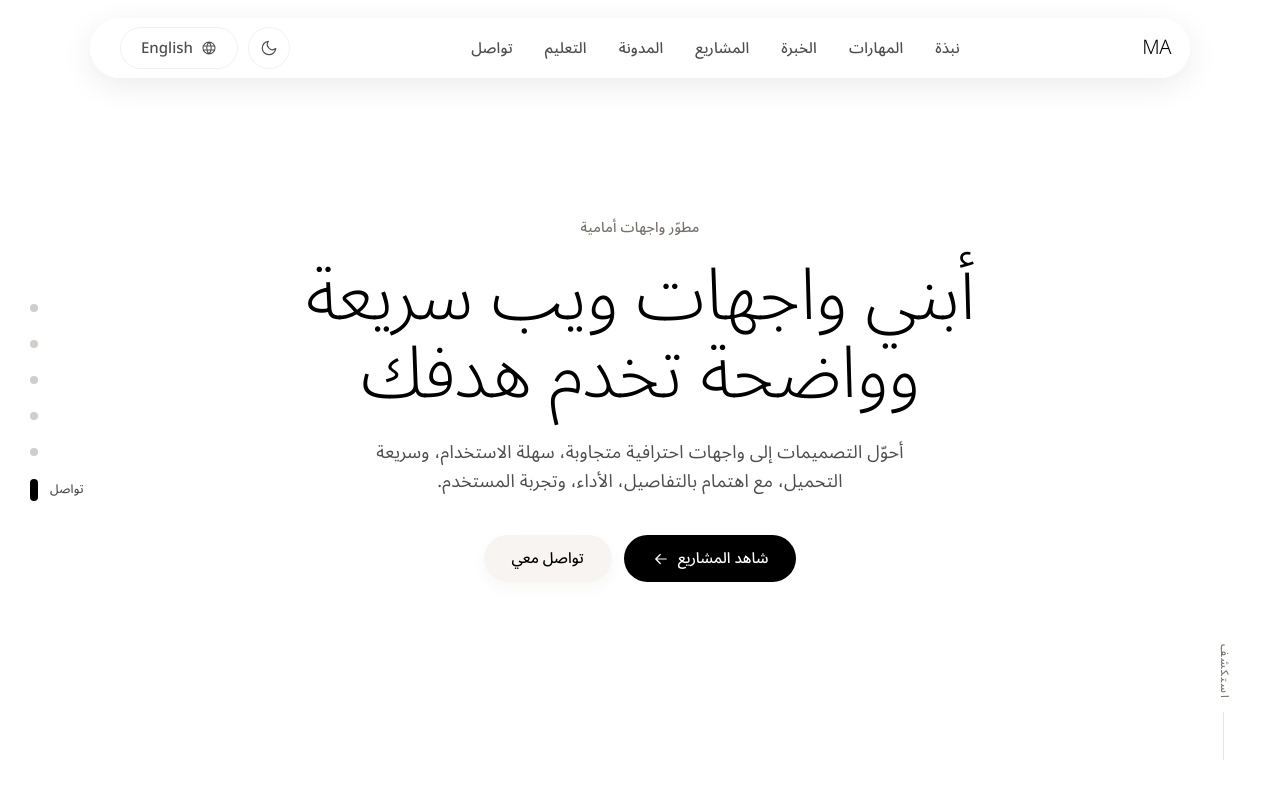
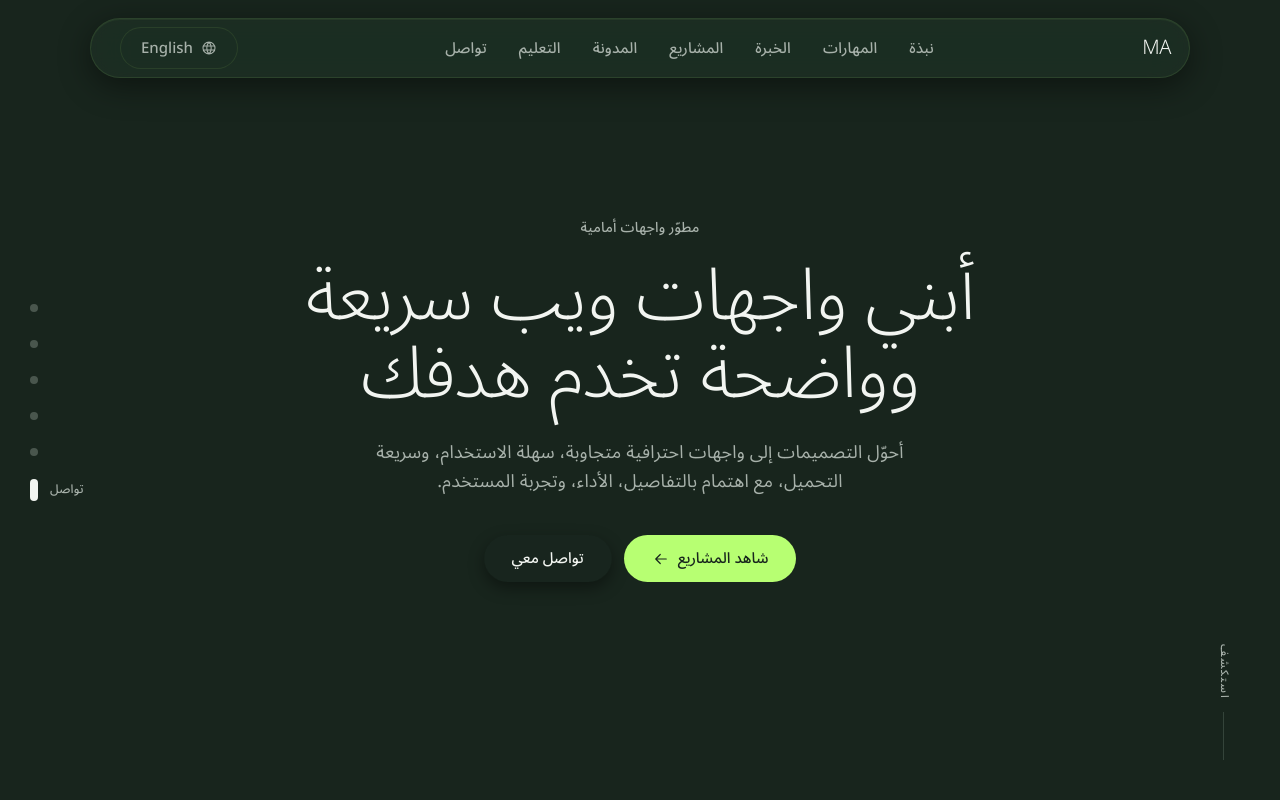
Before and after one commit to mo-abdelazem/portfolio-, a Next.js app: page /ar in a window 1280 px wide. Shown: the top 800 px of the page. Built offline with nearby package versions, Linux system fonts and the light colour scheme.

Commit message:
refactor: remove theme handling components and update global styles for dark mode

```diff
--- a/src/app/[locale]/layout.tsx
+++ b/src/app/[locale]/layout.tsx
@@ -7,7 +7,6 @@ import { routing } from "@/i18n/routing";
 import { Footer } from "@/components/footer";
 import { Nav } from "@/components/nav";
 import type { SiteContent } from "@/lib/types";
-import { ThemeScript } from "@/components/theme-script";
 import "../globals.css";
 
 
@@ -130,7 +129,6 @@ export default async function LocaleLayout({ children, params }: Props) {
       suppressHydrationWarning
     >
       <head>
-        <ThemeScript />
       </head>
       <body>
 
--- a/src/app/globals.css
+++ b/src/app/globals.css
@@ -3,41 +3,44 @@
 /* ===== ElevenLabs Design Tokens ===== */
 
 :root {
-  color-scheme: light;
+  color-scheme: dark;
 
   /* Surfaces */
-  --bg: #ffffff;
-  --bg-secondary: #f5f5f5;
-  --bg-warm: rgba(245, 242, 239, 0.8);
-  --bg-blur: rgba(255, 255, 255, 0.92);
+  --bg: #18251D;
+  --bg-secondary: #223229;
+  --bg-warm: rgba(34, 50, 41, 0.05);
+  --bg-blur: rgba(24, 37, 29, 0.85);
 
   /* Glass (iOS-style pill nav) */
-  --glass-bg: rgba(255, 255, 255, 0.7);
-  --glass-border: rgba(255, 255, 255, 0.7);
+  --glass-bg: rgba(34, 50, 41, 0.6);
+  --glass-border: rgba(183, 255, 114, 0.1);
   --glass-shadow:
-    rgba(0, 0, 0, 0.08) 0px 8px 32px,
-    rgba(255, 255, 255, 0.7) 0px 1px 0px inset;
-  --glass-active: rgba(0, 0, 0, 0.05);
+    rgba(0, 0, 0, 0.45) 0px 8px 32px,
+    rgba(183, 255, 114, 0.06) 0px 1px 0px inset;
+  --glass-active: rgba(183, 255, 114, 0.09);
 
   /* Text */
-  --text: #000000;
-  --text-secondary: #4e4e4e;
-  --text-muted: #777169;
+  --text: #F2F5F1;
+  --text-secondary: #A7B1AA;
+  --text-muted: #A7B1AA;
 
   /* Borders */
-  --border: #e5e5e5;
-  --border-subtle: rgba(0, 0, 0, 0.05);
-
-  /* Shadows — ElevenLabs multi-layer system */
-  --shadow-inset: rgba(0, 0, 0, 0.075) 0px 0px 0px 0.5px inset;
-  --shadow-ring: rgba(0, 0, 0, 0.06) 0px 0px 0px 1px;
-  --shadow-soft: rgba(0, 0, 0, 0.04) 0px 4px 4px;
+  --border: #34443A;
+  --border-subtle: rgba(183, 255, 114, 0.08);
+
+  /* Accents */
+  --accent: #B7FF72;
+  --accent-hover: #C8FF91;
+
+  /* Shadows */
+  --shadow-inset: rgba(183, 255, 114, 0.05) 0px 0px 0px 0.5px inset;
+  --shadow-ring: rgba(183, 255, 114, 0.09) 0px 0px 0px 1px;
+  --shadow-soft: rgba(0, 0, 0, 0.4) 0px 4px 8px;
   --shadow-card:
-    rgba(0, 0, 0, 0.06) 0px 0px 0px 1px, rgba(0, 0, 0, 0.04) 0px 1px 2px,
-    rgba(0, 0, 0, 0.04) 0px 2px 4px;
+    rgba(183, 255, 114, 0.07) 0px 0px 0px 1px, rgba(0, 0, 0, 0.35) 0px 2px 6px;
   --shadow-elevated:
-    rgba(0, 0, 0, 0.4) 0px 0px 1px, rgba(0, 0, 0, 0.04) 0px 4px 4px;
-  --shadow-warm: rgba(78, 50, 23, 0.04) 0px 6px 16px;
+    rgba(183, 255, 114, 0.08) 0px 0px 0px 1px, rgba(0, 0, 0, 0.5) 0px 6px 16px;
+  --shadow-warm: rgba(0, 0, 0, 0.4) 0px 6px 16px;
 
   /* Font */
   --font: var(--font-inter), "Inter", system-ui, sans-serif;
@@ -74,10 +77,10 @@
   --color-card-foreground: var(--text);
   --color-muted: var(--bg-secondary);
   --color-muted-foreground: var(--text-muted);
-  --color-primary: var(--text);
+  --color-primary: var(--accent);
   --color-primary-foreground: var(--bg);
   --color-accent: var(--bg-secondary);
-  --color-accent-foreground: var(--text);
+  --color-accent-foreground: var(--accent);
   --color-border: var(--border);
   --color-border-subtle: var(--border-subtle);
   --color-ring: var(--text);
@@ -100,37 +103,7 @@
   --shadow-warm: var(--shadow-warm);
 }
 
-[data-theme="dark"] {
-  color-scheme: dark;
-
-  --bg: #0d0d0f;
-  --bg-secondary: #1a1a1e;
-  --bg-warm: rgba(255, 255, 255, 0.05);
-  --bg-blur: rgba(13, 13, 15, 0.85);
-
-  --glass-bg: rgba(24, 24, 27, 0.6);
-  --glass-border: rgba(255, 255, 255, 0.1);
-  --glass-shadow:
-    rgba(0, 0, 0, 0.45) 0px 8px 32px,
-    rgba(255, 255, 255, 0.06) 0px 1px 0px inset;
-  --glass-active: rgba(255, 255, 255, 0.09);
-
-  --text: #f4f4f5;
-  --text-secondary: #a8a8ad;
-  --text-muted: #7d7d83;
-
-  --border: #2b2b30;
-  --border-subtle: rgba(255, 255, 255, 0.08);
-
-  --shadow-inset: rgba(255, 255, 255, 0.05) 0px 0px 0px 0.5px inset;
-  --shadow-ring: rgba(255, 255, 255, 0.09) 0px 0px 0px 1px;
-  --shadow-soft: rgba(0, 0, 0, 0.4) 0px 4px 8px;
-  --shadow-card:
-    rgba(255, 255, 255, 0.07) 0px 0px 0px 1px, rgba(0, 0, 0, 0.35) 0px 2px 6px;
-  --shadow-elevated:
-    rgba(255, 255, 255, 0.08) 0px 0px 0px 1px, rgba(0, 0, 0, 0.5) 0px 6px 16px;
-  --shadow-warm: rgba(0, 0, 0, 0.4) 0px 6px 16px;
-}
+
 
 @media (max-width: 768px) {
   :root {
@@ -175,14 +148,7 @@ html.js .reveal[data-inview="true"] {
     box-sizing: border-box;
   }
 
-/* Until the inline theme script flags the theme as settled, kill every
-   transition so the initial paint can't animate a light→dark fade (the
-   white flicker on load in dark mode). Re-enabled on the next frame. */
-html:not(.theme-ready) *,
-html:not(.theme-ready) *::before,
-html:not(.theme-ready) *::after {
-  transition: none !important;
-}
+
 
 html {
   scroll-behavior: smooth;
@@ -379,49 +345,7 @@ button {
   font-family: var(--font-ar);
 }
 
-/* Theme toggle */
-.nav__theme,
-.nav__overlay-theme {
-  display: inline-flex;
-  align-items: center;
-  justify-content: center;
-  flex: 0 0 auto;
-  color: var(--text-secondary);
-  background: transparent;
-  border-radius: 9999px;
-  box-shadow: var(--shadow-ring);
-  transition:
-    color 0.2s,
-    background 0.2s;
-}
-
-.nav__theme {
-  width: 40px;
-  height: 40px;
-}
-
-.nav__overlay-theme {
-  width: 44px;
-  height: 44px;
-}
-
-.nav__theme:hover,
-.nav__overlay-theme:hover {
-  background: var(--bg-secondary);
-  color: var(--text);
-}
-
-.theme-toggle__icon--sun {
-  display: none;
-}
-
-[data-theme="dark"] .theme-toggle__icon--sun {
-  display: block;
-}
-
-[data-theme="dark"] .theme-toggle__icon--moon {
-  display: none;
-}
+
 
 .nav__hamburger {
   display: none;
--- a/src/components/nav.tsx
+++ b/src/components/nav.tsx
@@ -2,7 +2,6 @@
 
 import { useEffect, useState } from "react";
 import { Link, usePathname } from "@/i18n/navigation";
-import { ThemeToggle } from "@/components/theme-toggle";
 import { useScrollSpy } from "@/hooks/use-scroll-spy";
 import type { Locale, NavLink, SiteCopy } from "@/lib/types";
 
@@ -133,7 +132,6 @@ export function Nav({ locale, navLinks, copy }: NavProps) {
         </button>
 
         <div className="nav__actions">
-          <ThemeToggle label={copy.themeToggleLabel} className="nav__theme" />
           <Link
             href={pathname}
             locale={targetLocale}
--- a/src/components/theme-script.tsx
+++ /dev/null
@@ -1,23 +0,0 @@
-import React from "react";
-
-export function ThemeScript() {
-  return (
-    <script
-      suppressHydrationWarning
-      dangerouslySetInnerHTML={{
-        __html: `
-          try {
-            const theme = localStorage.getItem('theme');
-            if (theme === 'light' || theme === 'dark') {
-              document.documentElement.setAttribute('data-theme', theme);
-            } else if (window.matchMedia('(prefers-color-scheme: dark)').matches) {
-              document.documentElement.setAttribute('data-theme', 'dark');
-            } else {
-              document.documentElement.setAttribute('data-theme', 'light');
-            }
-          } catch (e) {}
-        `,
-      }}
-    />
-  );
-}
--- a/src/components/theme-toggle.tsx
+++ /dev/null
@@ -1,114 +0,0 @@
-"use client";
-
-import { useEffect, useLayoutEffect } from "react";
-
-// Runs before the browser paints on the client, but falls back to useEffect on
-// the server (useLayoutEffect is a no-op there and would warn). Used to re-apply
-// the theme on remount without a one-frame light flash.
-const useIsomorphicLayoutEffect =
-  typeof window !== "undefined" ? useLayoutEffect : useEffect;
-
-// Which icon shows is driven purely by [data-theme] in CSS, so there's no
-// hydration mismatch — the button just flips the attribute + persists it.
-function toggleTheme() {
-  const el = document.documentElement;
-  const next = el.getAttribute("data-theme") === "dark" ? "light" : "dark";
-  el.setAttribute("data-theme", next);
-  try {
-    localStorage.setItem("theme", next);
-  } catch {
-    // ignore (private mode / storage disabled)
-  }
-}
-
-export function ThemeToggle({
-  label,
-  className = "theme-toggle",
-}: {
-  label: string;
-  className?: string;
-}) {
-  // Re-apply the theme on mount: switching locale remounts the root layout,
-  // and React drops the data-theme attribute the inline <script> set on <html>.
-  // useLayoutEffect re-applies it before paint, so the remount shows no flash.
-  useIsomorphicLayoutEffect(() => {
-    let theme: string | null = null;
-    try {
-      theme = localStorage.getItem("theme");
-    } catch {
-      // ignore (private mode / storage disabled)
-    }
-    if (theme !== "light" && theme !== "dark") {
-      theme = window.matchMedia("(prefers-color-scheme: dark)").matches
-        ? "dark"
-        : "light";
-    }
-    document.documentElement.setAttribute("data-theme", theme);
-
-    // Enable transitions after a tiny delay so the initial paint happens without them
-    window.setTimeout(() => {
-      document.documentElement.classList.add("theme-ready");
-    }, 50);
-  }, []);
-
-  // Follow the device's color scheme live, unless the user has chosen a theme.
-  useEffect(() => {
-    const media = window.matchMedia("(prefers-color-scheme: dark)");
-    const onChange = (e: MediaQueryListEvent) => {
-      try {
-        if (localStorage.getItem("theme")) return;
-      } catch {
-        // ignore
-      }
-      document.documentElement.setAttribute(
-        "data-theme",
-        e.matches ? "dark" : "light",
-      );
-    };
-    media.addEventListener("change", onChange);
-    return () => media.removeEventListener("change", onChange);
-  }, []);
-
-  return (
-    <button
-      type="button"
-      className={className}
-      onClick={toggleTheme}
-      aria-label={label}
-      title={label}
-    >
-      <svg
-        className="theme-toggle__icon theme-toggle__icon--moon"
-        width="18"
-        height="18"
-        viewBox="0 0 24 24"
-        fill="none"
-        aria-hidden="true"
-      >
-        <path
-          d="M21 12.79A9 9 0 1 1 11.21 3 7 7 0 0 0 21 12.79z"
-          stroke="currentColor"
-          strokeWidth="1.6"
-          strokeLinecap="round"
-          strokeLinejoin="round"
-        />
-      </svg>
-      <svg
-        className="theme-toggle__icon theme-toggle__icon--sun"
-        width="18"
-        height="18"
-        viewBox="0 0 24 24"
-        fill="none"
-        aria-hidden="true"
-      >
-        <circle cx="12" cy="12" r="4" stroke="currentColor" strokeWidth="1.6" />
-        <path
-          d="M12 2v2M12 20v2M4.93 4.93l1.41 1.41M17.66 17.66l1.41 1.41M2 12h2M20 12h2M4.93 19.07l1.41-1.41M17.66 6.34l1.41-1.41"
-          stroke="currentColor"
-          strokeWidth="1.6"
-          strokeLinecap="round"
-        />
-      </svg>
-    </button>
-  );
-}
```
